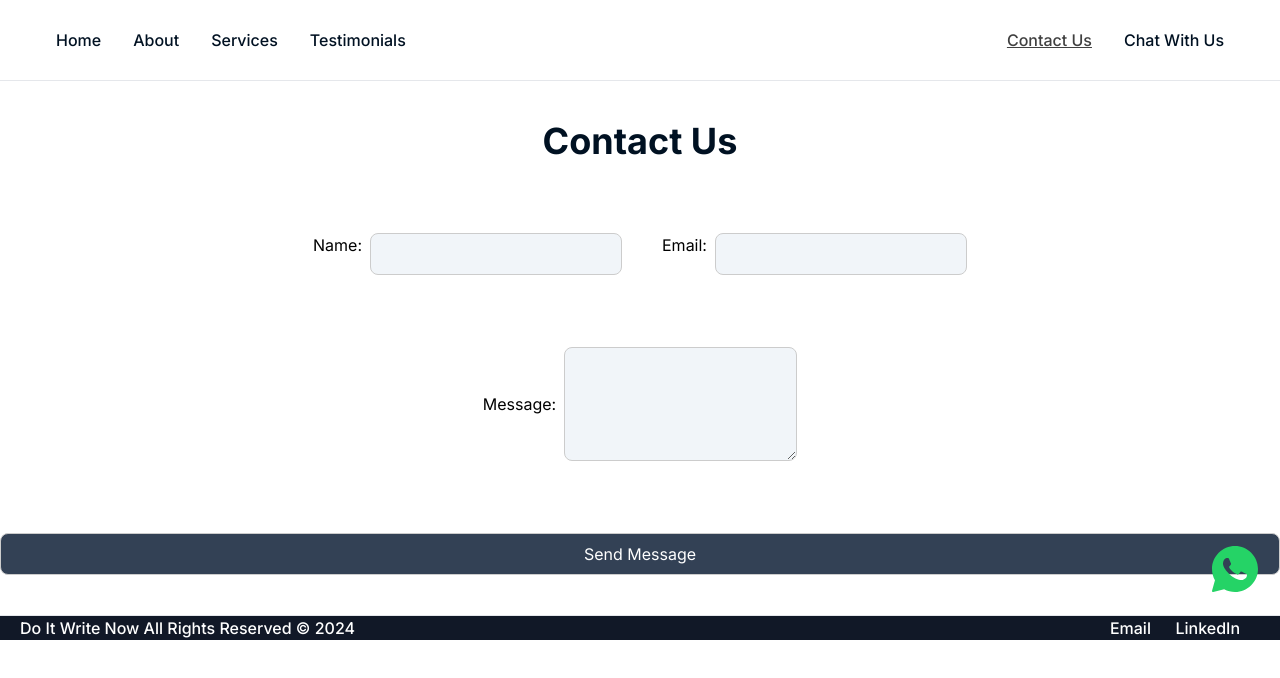
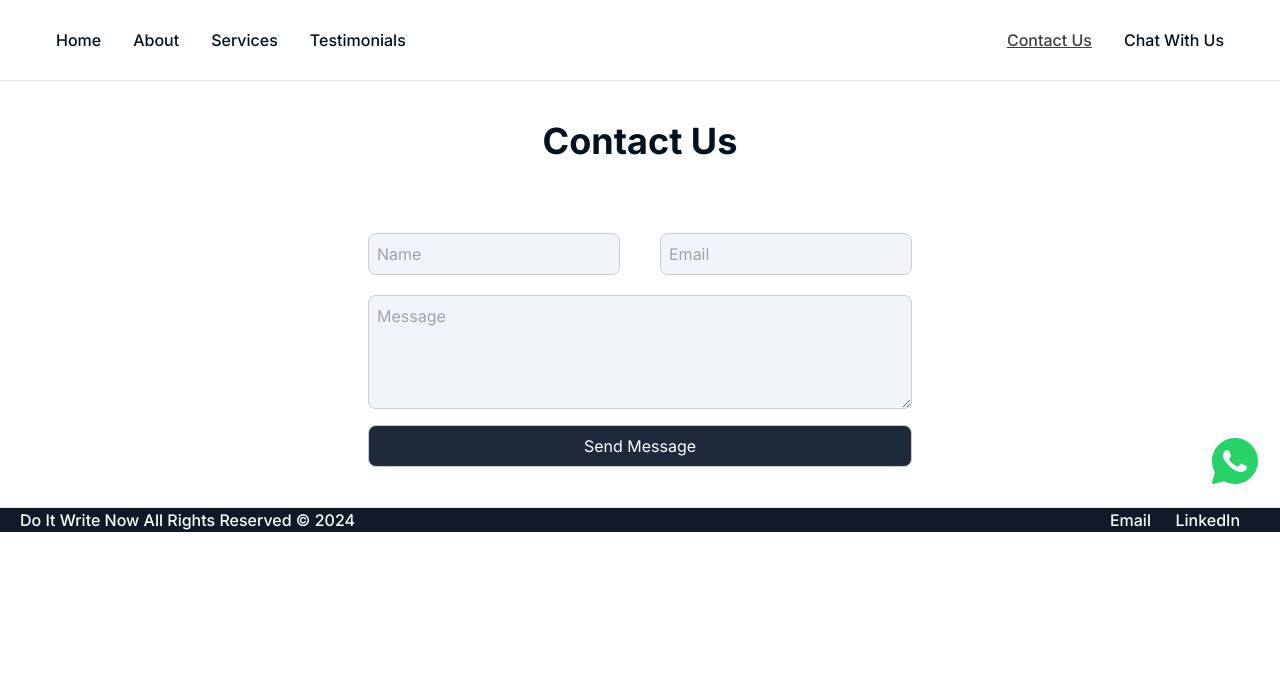
Before and after one commit to anzaeee/doitwritenow, a SvelteKit app: page /contact-us in a window 1280 px wide. Shown: the top 678 px of the page. Built offline with nearby package versions, Linux system fonts and the light colour scheme.

Commit message:
fixing styling on contact us

```diff
--- a/src/routes/contact-us/+page.svelte
+++ b/src/routes/contact-us/+page.svelte
@@ -5,44 +5,39 @@
 
 <Header />
 
-<div
-  class="flex flex-col justify-center items-center space-y-8 gap-10 border-t"
->
+<div class="flex flex-col justify-center items-center space-y-8 gap-10 border-t">
   <div class="text-4xl text-primary mt-10 font-bold fade-in">Contact Us</div>
-  <div class="form-group flex flex-row">
-    <label class="label" for="name">Name:</label>
+  <div class= "form-group px-2">
+  <div class="flex flex-row">
     <input
       class="rounded-input bg-slate-100"
       type="text"
-      id="name"
-      name="name"
+      placeholder="Name"
       required
     />
-    <label class="label ml-10" for="email">Email:</label>
     <input
-      class="rounded-input bg-slate-100"
+      class="rounded-input bg-slate-100 ml-10"
       type="email"
-      id="email"
-      name="email"
+      placeholder="Email"
       required
     />
   </div>
-  <div class="form-group flex flex-row items-center">
-    <label class="label" for="message">Message:</label>
+  <div class="form-group flex flex-row items-center mt-5">
     <textarea
       class="rounded-input bg-slate-100 w-full"
-      id="message"
-      name="message"
+      placeholder="Message"
       rows="4"
       required
     ></textarea>
   </div>
+
   <input
-    class="bg-slate-700 hover:bg-slate-900 text-white rounded-input cursor-pointer w-full"
+    class="bg-slate-800 hover:bg-slate-900 text-white rounded-input cursor-pointer w-full"
     type="submit"
     value="Send Message"
   />
 </div>
+  </div>
 
 <Footer />
 
@@ -53,11 +48,13 @@
     border: 1px solid #ccc;
   }
 
-  .label {
-    margin-right: 0.5rem;
-  }
-
   .form-group {
     margin-bottom: 1rem;
   }
+
+
+    *:focus {
+  outline: none;
+}
+
 </style>
```
